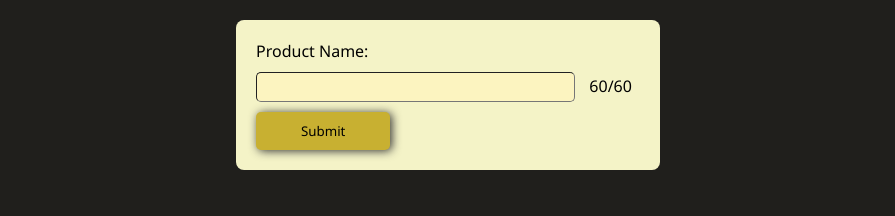
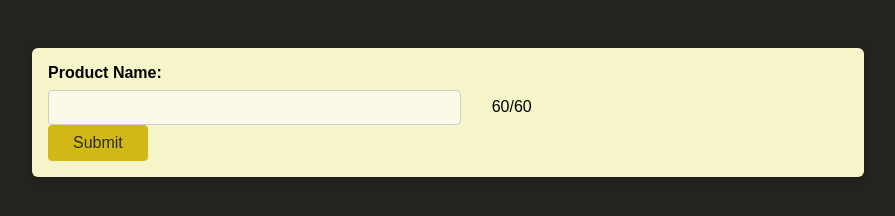
Before and after one commit to Jimcl6/100-Days-Of-Code-Web-Dev-javascript-Dom-eventListeners, a plain HTML site: page index.html in a window 1280 px wide. Shown: the whole page, without its empty margins (192-1087 px from the left). Drawn offline with Linux system fonts and the light colour scheme.

Commit message:
fixed css styling

```diff
--- a/index.html
+++ b/index.html
@@ -14,7 +14,7 @@
   <body>
     <section>
       <form>
-        <div id="coutner">
+        <div id="control">
           <label class="inputLabel" for="product-name">Product Name: </label>
           <input type="text" maxlength="60" name="product-name" />
           <span id="remaining-chars"><span>60</span>/60</span>
--- a/styles.css
+++ b/styles.css
@@ -1,57 +1,68 @@
-* {
-  margin: 0;
-  width: 100%;
-  font-family: "Segoe UI", Tahoma, Geneva, Verdana, sans-serif;
+body {
+  font-family: sans-serif;
+  background-color: #24231e;
 }
 
-body {
-  background-color: #201f1c;
+form {
+  margin: 3rem auto;
+  width: 90%;
+  max-width: 50rem;
+  box-shadow: 0 2px 8px rgba(0, 0, 0, 0.2);
+  border-radius: 6px;
+  padding: 1rem;
+  background-color: rgb(246, 245, 201);
 }
 
-section {
-  display: flex;
-  flex-wrap: wrap;
-  margin: 20px auto;
-  width: 30%;
-  padding: 20px;
-  background-color: #f4f3c7;
-  border-radius: 8px;
+.control {
+  margin-bottom: 1rem;
 }
 
-section > .inputLabel {
-  font-size: 15px;
-  font-weight: 600;
-  margin: 0px 0px 10px 0px;
-}
-
-#counter {
-  grid-template-columns: 1fr 1fr;
-  gap: 1rem 0.5rem;
+label {
+  display: block;
+  font-weight: bold;
+  margin-bottom: 0.5rem;
 }
 
 input {
-  width: 80%;
-  background-color: #fcf4c0;
-  border-width: 1px;
-  padding: 5px;
-  border-radius: 5px;
-  margin: 10px 0;
+  font: inherit;
+  font-size: 1.15rem;
+  padding: 0.35rem;
+  border: 1px solid rgb(204, 204, 204);
+  background-color: rgb(252, 249, 233);
+  color: rgb(53, 51, 39);
+  width: 25rem;
+  border-radius: 4px;
+  margin-right: 1rem;
+  vertical-align: middle;
 }
 
 input:focus {
-  background-color: #ffe749;
-  border-width: 1px;
-  padding: 5px;
-  border-radius: 5px;
-  margin: 10px 0;
+  background-color: rgb(253, 245, 196);
 }
 
-.btn-reset {
-  background-color: #c8b031;
-  padding: 10px;
-  width: 35%;
-  border-radius: 5px;
-  border: 0px;
-  font-weight: 500;
-  box-shadow: 2px 1px 10px #333333;
+button {
+  font: inherit;
+  background-color: rgb(209, 184, 23);
+  border: 1px solid rgb(209, 184, 23);
+  color: rgb(44, 43, 36);
+  border-radius: 4px;
+  padding: 0.5rem 1.5rem;
+  cursor: pointer;
 }
+
+button:hover {
+  background-color: rgb(209, 197, 23);
+  border-color: rgb(209, 197, 23);
+}
+
+#charcount {
+  color: rgb(105, 101, 75);
+}
+
+input.warning {
+  background-color: rgb(248, 191, 145);
+}
+
+#remaining-chars.warning {
+  color: rgb(211, 109, 26);
+}
```
